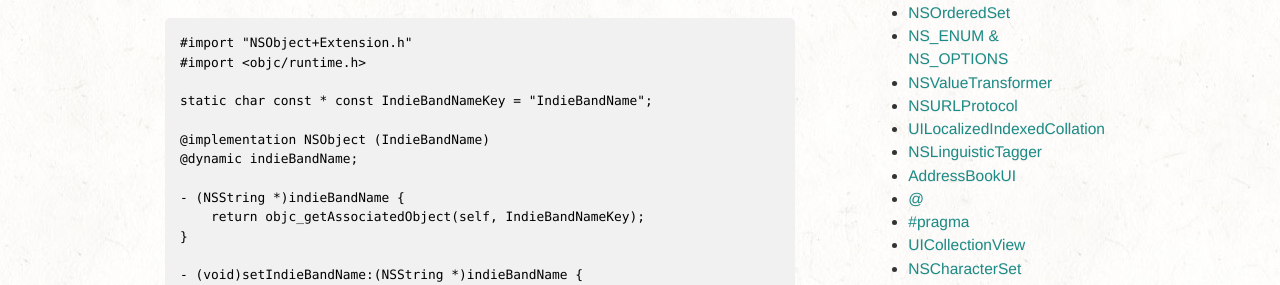
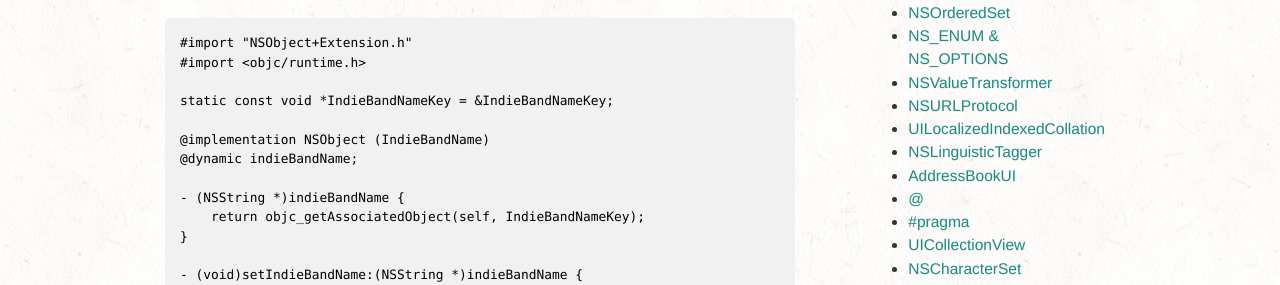
Before and after one commit to NSHipster/articles, a Jekyll site: the page built from _posts/2012-12-31-reader-submissions-new-years-2013.md, in a window 1280 px wide and 900 px high, scrolled down 798 px. Shown: the part 225-510 px from the top of the window. Built offline with Jekyll 4.4.1, drawn with Linux system fonts in a browser that asks for light colours; a script that is not in the unit is left out; comment, search, counter and statistics services are not loaded; some of the changed text lies outside the part shown.

Commit message:
Associated objects keys aren’t strings, so use unique pointers instead.

```diff
--- a/_posts/2012-12-31-reader-submissions-new-years-2013.md
+++ b/_posts/2012-12-31-reader-submissions-new-years-2013.md
@@ -31,7 +31,7 @@
     #import "NSObject+Extension.h"
     #import <objc/runtime.h>
 
-    static char const * const IndieBandNameKey = "IndieBandName";
+    static const void *IndieBandNameKey = &IndieBandNameKey;
 
     @implementation NSObject (IndieBandName)
     @dynamic indieBandName;
```
